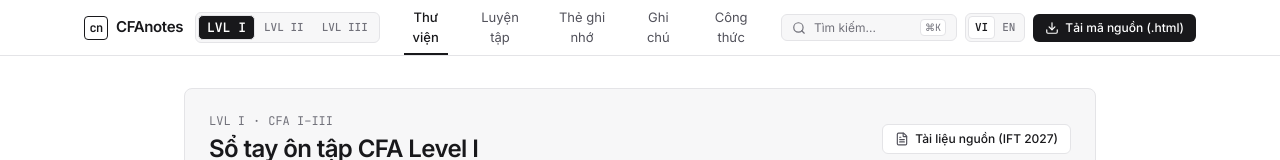
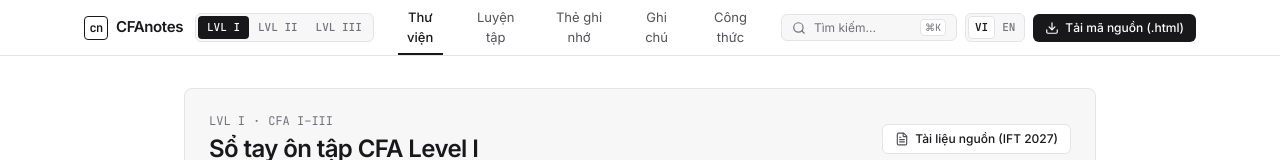
Before and after one commit to Johnson4208/CFA-Learning-Hub, a plain HTML site: page index.html in a window 1280 px wide. Shown: the top 160 px of the page. Drawn offline with nearby package versions, Linux system fonts and the light colour scheme.

Commit message:
Use one consistent selection state for CFA level buttons

```diff
--- a/index.html
+++ b/index.html
@@ -99,7 +99,8 @@
     }
   </style>
 <style>
-.lvl-pill.selected,.action,.academy-unit button,.case-result button{background:#18181b;color:white;border-radius:5px;padding:7px 12px;font-size:13px}.lvl-pill.selected{padding:2px 8px}
+.action,.academy-unit button,.case-result button{background:#18181b;color:white;border-radius:5px;padding:7px 12px;font-size:13px}.lvl-pill{padding:2px 8px;border:1px solid transparent;border-radius:4px;background:transparent;color:#71717a;font:500 11px/1.5 "JetBrains Mono",monospace;white-space:nowrap}
+.lvl-pill:hover{color:#18181b}.lvl-pill[aria-pressed="true"]{color:#fff;background:#18181b}
 .academy-unit,.case-result,.academy-head{border:1px solid #e4e4e7;border-radius:8px;padding:20px;background:white}.academy-unit summary{cursor:pointer;font-weight:600}.academy-unit p,.academy-unit h4,.academy-unit textarea,.academy-unit button,.academy-answer{margin-top:14px}.academy-unit p{font-size:14px;line-height:1.7;color:#52525b}.academy-unit h3,.academy-head h2{font-size:21px;font-weight:600}.academy-unit small,.academy-head small{font:12px monospace;color:#71717a}.academy-equation{overflow:auto;padding:16px;margin-top:16px;background:#f7f7f8;font-size:1.35rem}.academy-unit textarea{width:100%;border:1px solid #d4d4d8;padding:10px;border-radius:6px}.academy-unit button+button{margin-left:8px}.case-result{display:flex;justify-content:space-between;align-items:center}.case-ring,.case-ring b{display:grid;place-items:center;border-radius:50%;aspect-ratio:1}.case-ring{width:110px;background:conic-gradient(#18181b var(--arc),#e4e4e7 0)}.case-ring b{width:78%;background:white}.case-result strong{font:32px monospace}.academy-unit>.academy-unit{margin-top:10px}
 </style><style>
 .quiz-switch{display:inline-flex;gap:3px;background:#f7f7f8;border:1px solid #e4e4e7;padding:3px;border-radius:7px}.quiz-switch button{padding:7px 13px;border-radius:4px;font-size:13px}.quiz-switch [aria-pressed=true]{background:#18181b;color:white}.lesson-picker{display:grid;gap:6px;margin-top:15px;font-size:13px}.lesson-picker select,.lesson-question fieldset label{border:1px solid #d4d4d8;background:white;border-radius:6px;padding:10px}.lesson-question fieldset{margin-top:16px;display:grid;gap:7px}.lesson-question legend{font-size:13px;margin-bottom:8px}.lesson-question fieldset label{display:flex;align-items:center;gap:10px;cursor:pointer}.lesson-question input{accent-color:#18181b}.lesson-question button:disabled{opacity:.45}.lesson-feedback{margin-top:16px;padding:16px;border:1px solid #e4e4e7;border-radius:6px;background:#f7f7f8}
@@ -121,9 +122,9 @@
         </button>
 
         <div class="flex items-center p-0.5 rounded-md bg-base-subtle border border-base-border">
-          <button onclick="setLevel('LVL I', this)" class="lvl-pill px-2 py-0.5 rounded text-[11px] font-mono font-semibold bg-base-white text-ink-primary border border-base-border transition">LVL I</button>
-          <button onclick="setLevel('LVL II', this)" class="lvl-pill px-2 py-0.5 rounded text-[11px] font-mono font-medium text-ink-muted hover:text-ink-primary border border-transparent transition">LVL II</button>
-          <button onclick="setLevel('LVL III', this)" class="lvl-pill px-2 py-0.5 rounded text-[11px] font-mono font-medium text-ink-muted hover:text-ink-primary border border-transparent transition">LVL III</button>
+          <button onclick="setLevel('LVL I', this)" class="lvl-pill" aria-pressed="false">LVL I</button>
+          <button onclick="setLevel('LVL II', this)" class="lvl-pill" aria-pressed="false">LVL II</button>
+          <button onclick="setLevel('LVL III', this)" class="lvl-pill" aria-pressed="false">LVL III</button>
         </div>
       </div>
 
@@ -1624,7 +1625,7 @@ function toggleCardMastered(){
 }
 function refreshWorkspace(){
  document.documentElement.lang=state.lang;
- document.querySelectorAll('.lvl-pill').forEach(b=>b.classList.toggle('selected',b.textContent.trim()==='LVL '+studyLevel));
+ document.querySelectorAll('.lvl-pill').forEach(b=>b.setAttribute('aria-pressed',String(b.textContent.trim()==='LVL '+studyLevel)));
  renderLibraryModules();renderFormulaList();
  for(const tab of ['quiz','flashcards'])if(!byId('view-'+tab).classList.contains('hidden'))(tab==='quiz'?renderQuizView:renderFlashcardView)();
 }
```
